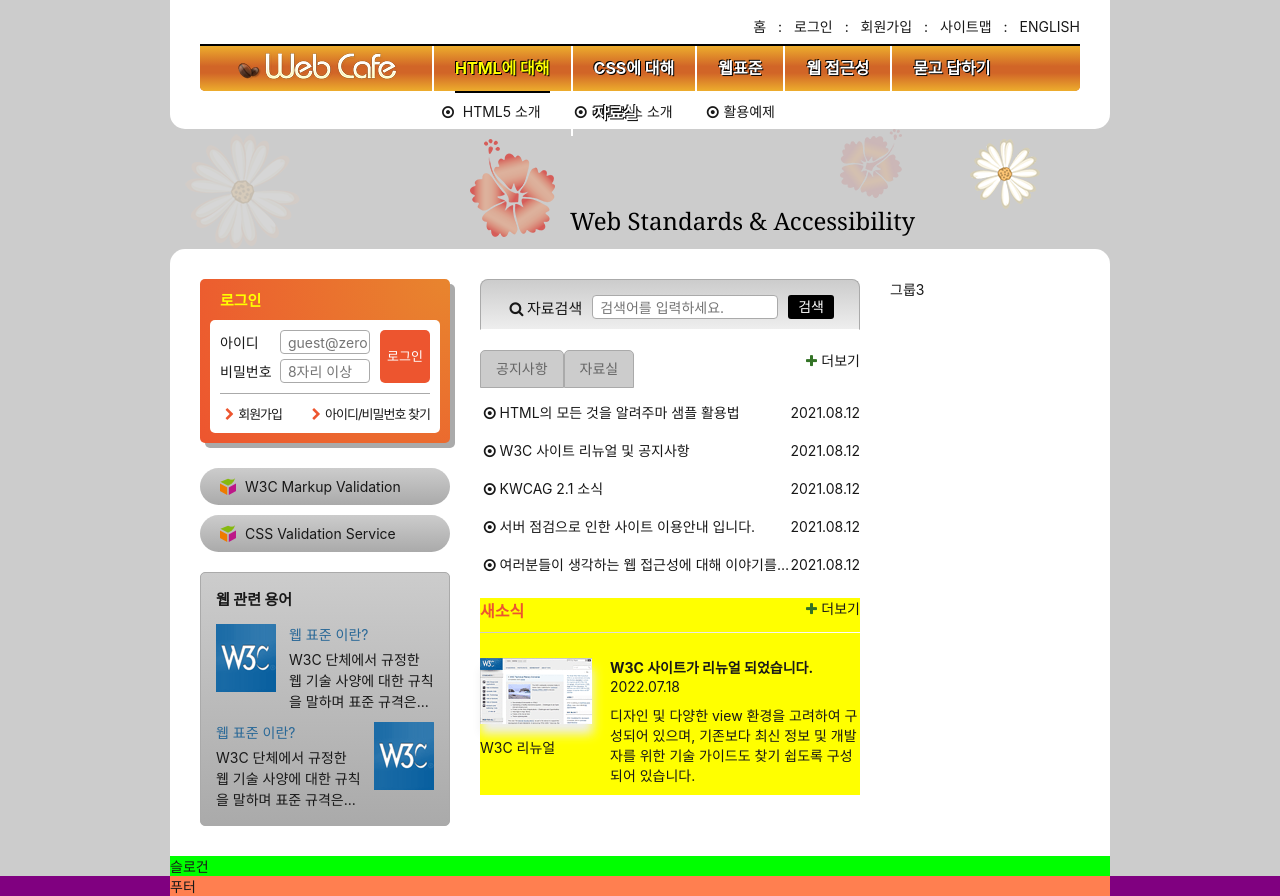
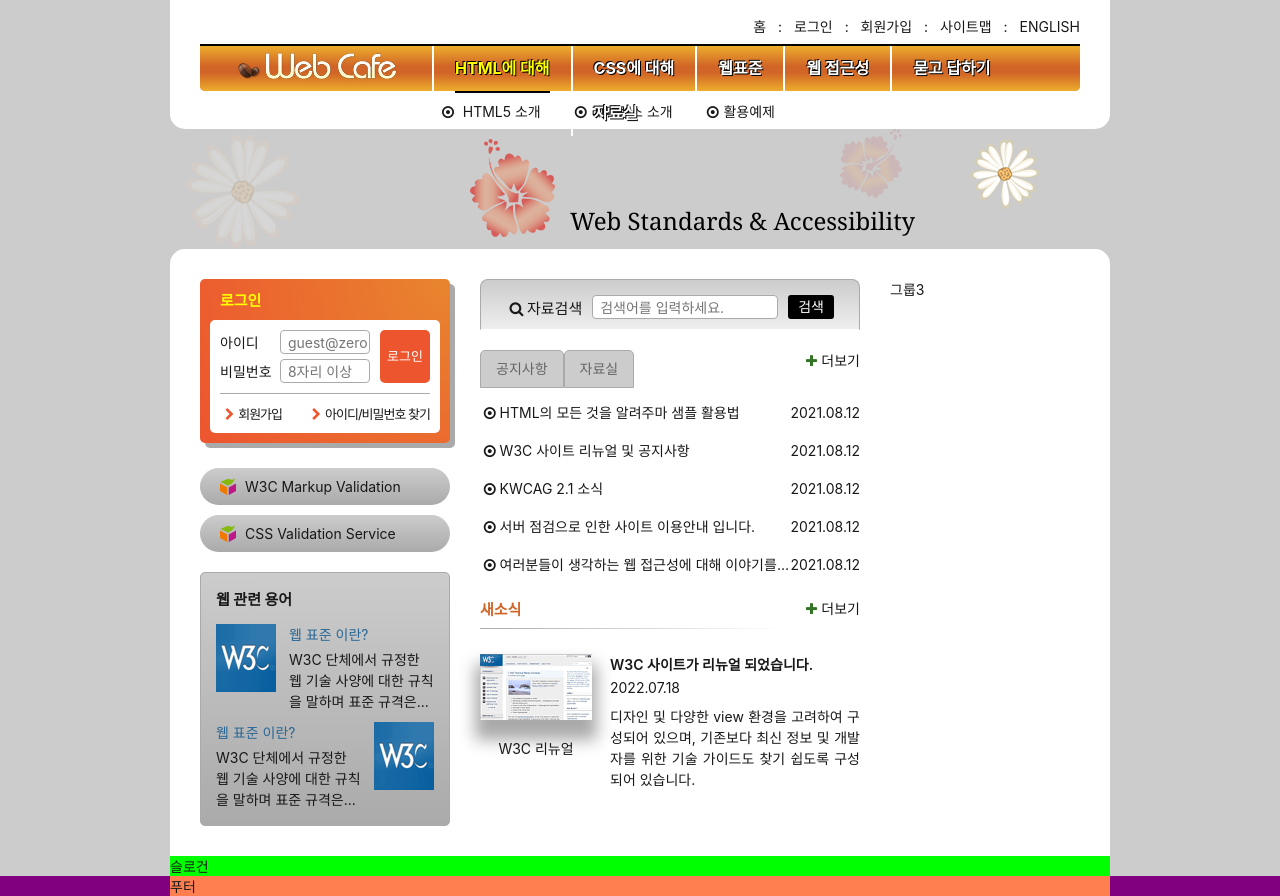
Before and after one commit to eunoo1995/zeroConnecTo, a website: page HTML5/index.html in a window 1280 px wide. Drawn offline with Linux system fonts and the light colour scheme; a web font is replaced by a local one.

Commit message:
새소식 마크업 및 디자인 완성

```diff
--- a/HTML5/css/index.css
+++ b/HTML5/css/index.css
@@ -613,7 +613,9 @@ body {
   right: -8px;
   padding: 8px;
 }
-.board-more::before {
+
+/* 공지사항, 자료실, 새소식, 인기사이트 더보기 링크 웹폰트 글자 색상 일괄 적용 */
+.more::before {
   color: hsla(110, 50%, 30%, 1);
 }
 
@@ -623,12 +625,71 @@ body {
 
 /* 새소식 */
 .news {
-  background: yellow;
   margin-top: 20px;
   position: relative;
 }
 
+.news::before {
+  content: "";
+  position: absolute;
+  top: 30px;
+  left: 0;
+  width: 80%;
+  height: 1px;
+  background: #aaa linear-gradient(to right, #aaa, #fff);
+}
+
 .news-title {
+  color: #d16527;
+  font-weight: 700;
+  font-size: 1.5rem;
+}
+
+.news-link {
+  display: block;
+}
+
+.news-item {
+  margin-top: 35px;
+  padding-left: 130px;
+  position: relative;
+  min-height: 115px;
+}
+
+.news-item-title {
+  font-weight: 600;
+  margin-bottom: 5px;
+}
+
+.news-item-brief {
+  line-height: 1.5;
+  margin-top: 10px;
+  text-align: justify;
+}
+
+.news-item-thumbnail {
+  position: absolute;
+  top: 0;
+  left: 0;
+  text-align: center;
+}
+
+.news-item-thumbnail img {
+  box-shadow: 0 15px 15px 5px #aaa;
+}
+
+.news-item-thumbnail figcaption {
+  margin-top: 15px;
+}
+
+.news-more {
+  position: absolute;
+  top: -8px;
+  right: -8px;
+  padding: 8px;
+}
+
+/* .news-title {
   padding-bottom: 15px;
   font-size: 1.6rem;
   font-weight: 700;
@@ -682,7 +743,7 @@ body {
 
 .news-item-thumbnail > figcaption {
   padding-top: 10px;
-}
+} */
 
 /* 슬로건 */
 .slogan {
```
